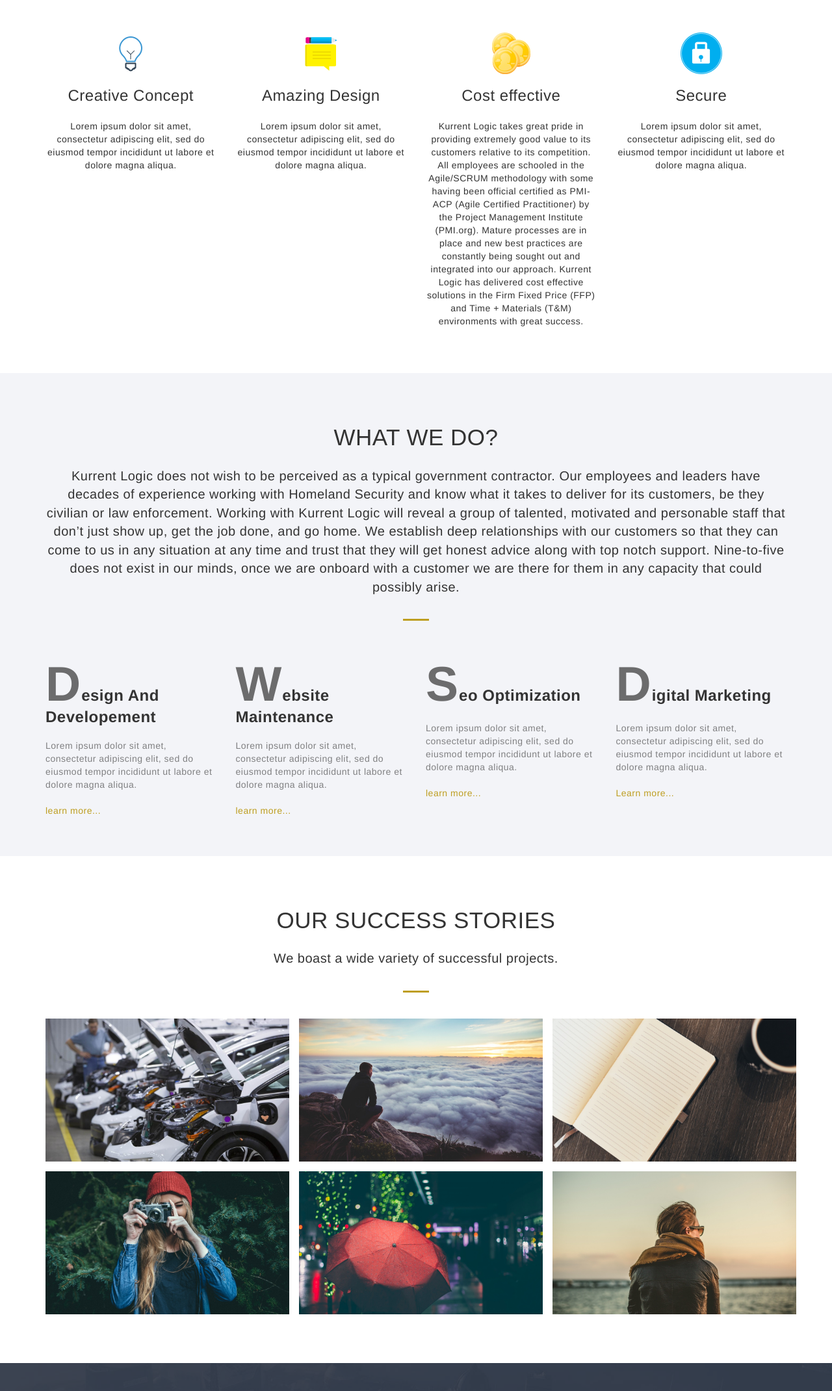
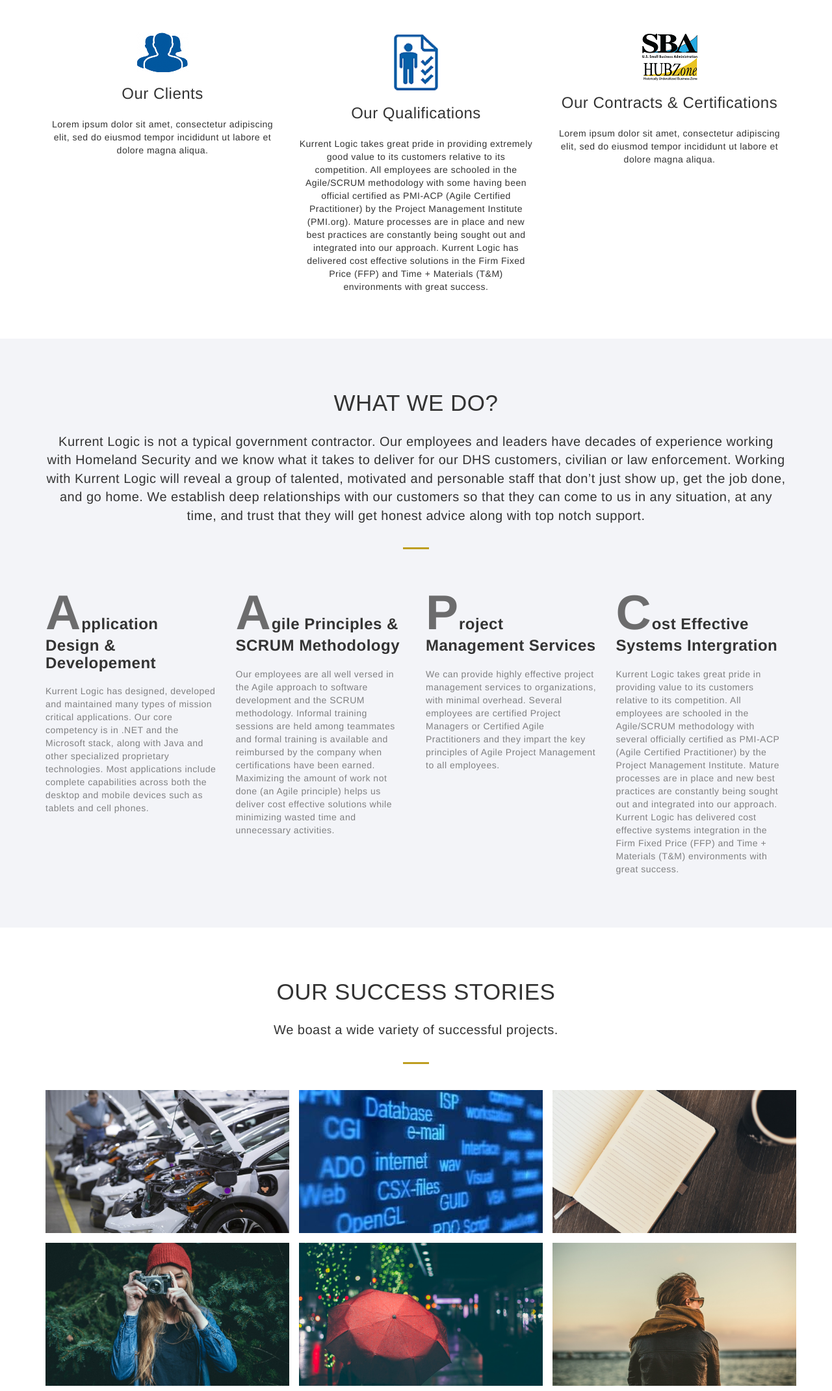
Before and after one commit to Dannyphantum/Kurrent-Site, a plain HTML site: page Baker/index.html in a window 1280 px wide. Shown: the part 660-2800 px from the top of the page at 65% size. Drawn offline with Linux system fonts and the light colour scheme.

Commit message:
Changed a number of pictures and text. Needs edits to Benifits section

```diff
--- a/Baker/css/style.css
+++ b/Baker/css/style.css
@@ -90,7 +90,7 @@ HEADER
 ************************************
 ***********************************/
 .header{
-    background: url('../img/bg-banner02.jpg') no-repeat fixed;
+    background: url('../img/banner.jpg') no-repeat fixed;
     background-size: cover;
     min-height: 650px;
     position: relative;
@@ -541,6 +541,7 @@ Blog
 .blog-info p, .blog-comment p
 {
     color: #949494;
+
 }
 .blog-comment p:first-child {
     float: left;
--- a/Baker/index.html
+++ b/Baker/index.html
@@ -14,13 +14,12 @@
     <meta name="viewport" content="width=device-width, initial-scale=1">
 
     <title>Kurrent Logic</title>
-
-   <!-- <i class="fa fa-cog" aria-hidden="true"></i> -->
+    <meta name="description" content="Free Bootstrap Theme by BootstrapMade.com">
+    <meta name="keywords" content="free website templates, free bootstrap themes, free template, free bootstrap, free website template">
 
     <link rel="stylesheet" type="text/css" href="https://fonts.googleapis.com/css?family=Roboto:400,300|Raleway:300,400,900,700italic,700,300,600">
     <link rel="stylesheet" type="text/css" href="css/jquery.bxslider.css">
     <link rel="stylesheet" type="text/css" href="css/font-awesome.min.css">
-
 
     <link rel="stylesheet" type="text/css" href="css/animate.css">
     <link rel="stylesheet" type="text/css" href="css/style.css">
@@ -62,7 +61,7 @@
                 <li class="link-3"><a href="#feature">About</a></li>
                 <li class="link-3"><a href="#service">Services</a></li>
                 <li class="link-3"><a href="#portfolio">Portfolio</a></li>
-                <li class="link-3"><a href="#testimonial">Testimonials</a></li>
+              <!--  <li class="link-3"><a href="#testimonial">Testimonials</a></li> -->
                 <li class="link-3"><a href="#careers">Careers</a></li>
                 <li class="link-3"><a href="#contact">Contact Us</a></li>
               </ul>
@@ -92,7 +91,7 @@
         <div class="container">
           <div class="row">
             <div class="banner-info text-center wow fadeIn delay-05s">
-              <h1 class="bnr-title">We are at Kurrent<span> Logic</span></h1>
+              <h1 class="bnr-title">We are Kurrent<span> Logic</span></h1>
               <h2 class="bnr-sub-title">Solutions for the Future</h2>
               <h3 class="bnr-para">Kurrent Solutions is dedicated to providing you with the most powerful IT products,
                 solutions and strategies that keep you on the cutting edge of technology.</h3>
@@ -116,15 +115,16 @@
     <section id="feature" class="section-padding wow fadeIn delay-05s">
       <div class="container">
         <div class="row">
-          <div class="col-md-3 col-sm-6 col-xs-12">
+          <div class="col-md-4 col-sm-6 col-xs-12">
             <div class="wrap-item text-center">
               <div class="item-img">
-                <img src="img/ser01.png">
+                <img src="img/Clients.png">
               </div>
-              <h3 class="pad-bt15">Creative Concept</h3>
+              <h3 class="pad-bt15">Our Clients</h3>
               <p>Lorem ipsum dolor sit amet, consectetur adipiscing elit, sed do eiusmod tempor incididunt ut labore et dolore magna aliqua.</p>
             </div>
           </div>
+          <!--
           <div class="col-md-3 col-sm-6 col-xs-12">
             <div class="wrap-item text-center">
               <div class="item-img">
@@ -134,24 +134,25 @@
               <p>Lorem ipsum dolor sit amet, consectetur adipiscing elit, sed do eiusmod tempor incididunt ut labore et dolore magna aliqua.</p>
             </div>
           </div>
-          <div class="col-md-3 col-sm-6 col-xs-12">
+          -->
+          <div class="col-md-4 col-sm-6 col-xs-12">
             <div class="wrap-item text-center">
               <div class="item-img">
-                <img src="img/ser03.png">
+                <img src="img/Qualifications 1 (small).png">
               </div>
-              <h3 class="pad-bt15">Cost effective</h3>
+              <h3 class="pad-bt15">Our Qualifications</h3>
               <p>Kurrent Logic takes great pride in providing extremely good value to its customers relative to its competition.
               All employees are schooled in the Agile/SCRUM methodology with some having been official certified as PMI-ACP (Agile Certified Practitioner) by the Project Management Institute (PMI.org).
               Mature processes are in place and new best practices are constantly being sought out and integrated into our approach.
               Kurrent Logic has delivered cost effective solutions in the Firm Fixed Price (FFP) and Time + Materials (T&M) environments with great success.</p>
             </div>
           </div>
-          <div class="col-md-3 col-sm-6 col-xs-12">
+          <div class="col-md-4 col-sm-6 col-xs-12">
             <div class="wrap-item text-center">
               <div class="item-img">
-                <img src="img/ser04.png">
+                <img src="img/SBA&HubZone Logo (small).png">
               </div>
-              <h3 class="pad-bt15">Secure</h3>
+              <h3 class="pad-bt15">Our Contracts & Certifications</h3>
               <p>Lorem ipsum dolor sit amet, consectetur adipiscing elit, sed do eiusmod tempor incididunt ut labore et dolore magna aliqua.</p>
             </div>
           </div>
@@ -165,39 +166,53 @@
         <div class="row">
           <div class="col-md-12 text-center">
             <h2 class="service-title pad-bt15">What We Do?</h2>
-            <p class="sub-title pad-bt15">Kurrent Logic does not wish to be perceived as a typical government contractor.
-            Our employees and leaders have decades of experience working with Homeland Security and know what it takes to deliver for its customers, be they civilian or law enforcement.
+            <p class="sub-title pad-bt15">Kurrent Logic is not a typical government contractor.
+            Our employees and leaders have decades of experience working with Homeland Security and we know what it takes to deliver for our DHS customers, civilian or law enforcement.
             Working with Kurrent Logic will reveal a group of talented, motivated and personable staff that don’t just show up, get the job done, and go home.
-            We establish deep relationships with our customers so that they can come to us in any situation at any time and trust that they will get honest advice along with top notch support.
-            Nine-to-five does not exist in our minds, once we are onboard with a customer we are there for them in any capacity that could possibly arise.</p>
+            We establish deep relationships with our customers so that they can come to us in any situation, at any time, and trust that they will get honest advice along with top notch support. </p>
             <hr class="bottom-line">
           </div>
           <div class="col-md-3 col-sm-6 col-xs-12">
             <div class="service-item">
-              <h3><span>D</span>esign And Developement</h3>
-              <p>Lorem ipsum dolor sit amet, consectetur adipiscing elit, sed do eiusmod tempor incididunt ut labore et dolore magna aliqua.</p>
-              <a href="">learn more...</a>
+              <h3><span>A</span>pplication Design & Developement</h3>
+              <p>Kurrent Logic has designed, developed and maintained many types of mission critical applications.
+              Our core competency is in .NET and the Microsoft stack, along with Java and other specialized proprietary technologies.
+              Most applications include complete capabilities across both the desktop and mobile devices such as tablets and cell phones.</p>
+
+            <!--  <a href="">learn more...</a> -->
+
             </div>
           </div>
           <div class="col-md-3 col-sm-6 col-xs-12">
             <div class="service-item">
-              <h3><span>W</span>ebsite Maintenance</h3>
-              <p>Lorem ipsum dolor sit amet, consectetur adipiscing elit, sed do eiusmod tempor incididunt ut labore et dolore magna aliqua.</p>
-              <a href="">learn more...</a>
+              <h3><span>A</span>gile Principles & SCRUM Methodology</h3>
+              <p>Our employees are all well versed in the Agile approach to software development and the SCRUM methodology.
+              Informal training sessions are held among teammates and formal training is available and reimbursed by the company when certifications have been earned.
+              Maximizing the amount of work not done (an Agile principle) helps us deliver cost effective solutions while minimizing wasted time and unnecessary activities.</p>
+
+          <!--   <a href="">learn more...</a> -->
+
             </div>
           </div>
           <div class="col-md-3 col-sm-6 col-xs-12">
             <div class="service-item">
-              <h3><span>S</span>eo Optimization</h3>
-              <p>Lorem ipsum dolor sit amet, consectetur adipiscing elit, sed do eiusmod tempor incididunt ut labore et dolore magna aliqua.</p>
-              <a href="">learn more...</a>
+              <h3><span>P</span>roject Management Services</h3>
+              <p>We can provide highly effective project management services to organizations, with minimal overhead.
+              Several employees are certified Project Managers or Certified Agile Practitioners and they impart the key principles of Agile Project Management to all employees.</p>
+
+        <!--      <a href="">learn more...</a>  -->
+
             </div>
           </div>
           <div class="col-md-3 col-sm-6 col-xs-12">
             <div class="service-item">
-              <h3><span>D</span>igital Marketing</h3>
-              <p>Lorem ipsum dolor sit amet, consectetur adipiscing elit, sed do eiusmod tempor incididunt ut labore et dolore magna aliqua.</p>
-              <a href="">Learn more...</a>
+              <h3><span>C</span>ost Effective Systems Intergration</h3>
+              <p>Kurrent Logic takes great pride in providing value to its customers relative to its competition.
+              All employees are schooled in the Agile/SCRUM methodology with several officially certified as PMI-ACP (Agile Certified Practitioner) by the Project Management Institute.
+              Mature processes are in place and new best practices are constantly being sought out and integrated into our approach.
+              Kurrent Logic has delivered cost effective systems integration in the Firm Fixed Price (FFP) and Time + Materials (T&M) environments with great success.</p>
+
+            <!--  <a href="">Learn more...</a> -->
             </div>
           </div>
         </div>
@@ -220,21 +235,19 @@
               <img src="img/fleet.jpg" class="img-responsive">
               <figcaption>
                   <h2>Fleet Management Application</h2>
-                  <p>After many years at ICE/HSI Kurrent Logic identified a huge opportunity that was costing the government far more than needed and prevented time and resources savings that were readily available.
-                    Namely, the management and tracking of thousands of government vehicles used regularly by ICE Special Agents was haphazard at best.
-                    No centralized data collection or reporting was available and each of the 26 Domestic SAC Offices had created their own solution to track their vehicles.
-                    Kurrent Logic was exposed to one very good solution, brought it to the customer’s attention and developed a plan to enhance and expand it to a national level.
-                    In less than a year the first version of FMA was rolled out to all Domestic Offices and it has quickly become a standard that many agencies are interested in replicating for themselves.
-                    The application (available via desktop or mobile web browser) now provides time savings for agents who must file monthly vehicle reports and capital cost savings for the agency, which can now make more informed decisions about its vehicle purchases and maintenance requests. </p>
+                  <p>The Kurrent Logic team designed and developed an application to manage and track all vehicles owned by an international law enforcement agency.
+                  The solution replaced an opaque legacy paper process and is now available on desktop and mobile, allowing for more accuract recording of data and transactions.
+                  The solution has been so successful that it is currently being looked at for adoption by several sister agencies.</p>
               </figcaption>
             </figure>
           </div>
           <div class="col-md-4 col-sm-6 col-xs-12 portfolio-item padding-right-zero mr-btn-15">
             <figure>
-              <img src="img/port02.jpg" class="img-responsive">
+              <img src="img/sharepoint(small).jpg" class="img-responsive">
               <figcaption>
-                  <h2>Project For Everyone</h2>
-                  <p>Lorem ipsum dolor sit amet, consectetur adipiscing elit, sed do eiusmod tempor incididunt ut labore et dolore magna aliqua. Ut enim ad minim veniam, quis nost.</p>
+                  <h2>Sharepoint Intranet Conversion</h2>
+                  <p>Kurrent Logic has successfully performed multiple large scale conversions of legacy websites into functional SharePoint intranet portals.
+                  These projects allow for the leveraging of existing investments in Microsoft technologies in order to replace and retire legacy systems that create a financial and resource drag on their agencies.</p>
               </figcaption>
             </figure>
           </div>
@@ -278,7 +291,7 @@
       </div>
     </section>
     <!---->
-    <!---->
+    <!----
     <section id="testimonial" class="wow fadeInUp delay-05s">
       <div class="bg-testicolor">
         <div class="container section-padding">
@@ -319,14 +332,14 @@
         </div>
       </div>
     </section>
-    <!---->
+    ---->
     <section id="careers" class="section-padding wow fadeInUp delay-05s">
       <div class="container">
         <div class="row">
           <div class="col-md-12 text-center">
             <h2 class="service-title pad-bt15">Careers at Kurrent Logic</h2>
-            <p class="sub-title pad-bt15">Kurrent Logic is always looking for intelligent, talented, and passionate individuals to add
-            to the team.</p>
+            <p class="sub-title pad-bt15">Kurrent Logic is always looking for intelligent, talented, and passionate individuals to add to the team.
+            We are currently looking for qualified candidates for the following roles, please contact us to apply or learn more.</p>
             <hr class="bottom-line">
           </div>
           <div class="col-md-4 col-sm-6 col-xs-12">
@@ -339,13 +352,16 @@
               <div class="blog-info">
                 <h2>Ask us about our Career Opportunities.</h2>
                 <div class="blog-comment">
-                    <p>Posted In: <span>Legal Advice</span></p>
+                    <p>Posted In: <span>Operations</span></p>
                     <p>
                       <span><a href="#"><i class="fa fa-comments"></i></a> 15</span>
                       <span><a href="#"><i class="fa fa-eye"></i></a> 11</span></p>
                 </div>
-                <p>We cannot expect people to have respect for laws and orders until we teach respect to those we have entrusted to enforce those laws all the time. we always want to help people cordially.</p>
-                <a href="" class="read-more">Read more →</a>
+                <h3>.NET Developers</h3>
+                <p>We are seeking experienced .NET developers.
+                Experience working with SQL Databases, SSIS, SharePoint and CSS preferred.
+                Existing security clearance is a bonus, but not required.</p>
+                <a href="#contact" class="read-more">Contact us to learn more →</a>
               </div>
             </div>
           </div>
@@ -357,18 +373,19 @@
                 </a>
               </div>
               <div class="blog-info">
-                <h2>Talent Retention.</h2>
+                <h2>Talent Acquisition & Retention.</h2>
                 <div class="blog-comment">
-                    <p>Posted In: <span>Legal Advice</span></p>
+                    <p>Posted In: <span>Human Resources</span></p>
                     <p>
                       <span><a href="#"><i class="fa fa-comments"></i></a> 15</span>
                       <span><a href="#"><i class="fa fa-eye"></i></a> 11</span></p>
                 </div>
                 <p>We cannot expect people to have respect for laws and orders until we teach respect to those we have entrusted to enforce those laws all the time. we always want to help people cordially.</p>
-                <a href="" class="read-more">Read more →</a>
+              <!--  <a href="" class="read-more">Contact us to learn more.</a> -->
               </div>
             </div>
           </div>
+
           <div class="col-md-4 col-sm-6 col-xs-12">
             <div class="blog-sec">
               <div class="blog-img">
@@ -377,9 +394,9 @@
                 </a>
               </div>
               <div class="blog-info">
-                <h2>Employee Benefits.</h2>
+                <h2>Outstanding Benefits.</h2>
                 <div class="blog-comment">
-                    <p>Posted In: <span>Legal Advice</span></p>
+                    <p>Posted In: <span>Human Resources</span></p>
                     <p>
                       <span><a href="#"><i class="fa fa-comments"></i></a> 15</span>
                       <span><a href="#"><i class="fa fa-eye"></i></a> 11</span></p>
```
Also changed, not shown: Baker/img/Clients.png (added), Baker/img/Customs Logo 2.jpg (added), Baker/img/Customs Logo 3.jpg (added), Baker/img/Customs logo 1.png (added), Baker/img/Nasa Logo.png (added), Baker/img/Qualifications 1 (small).png (added), Baker/img/Qualifications 1.png (added), Baker/img/SBA&HubZone Logo (small).png (added), Baker/img/SBA&HubZone Logo.png (added), Baker/img/sharepoint(small).jpg (added), Baker/img/sharepoint.png (added).
